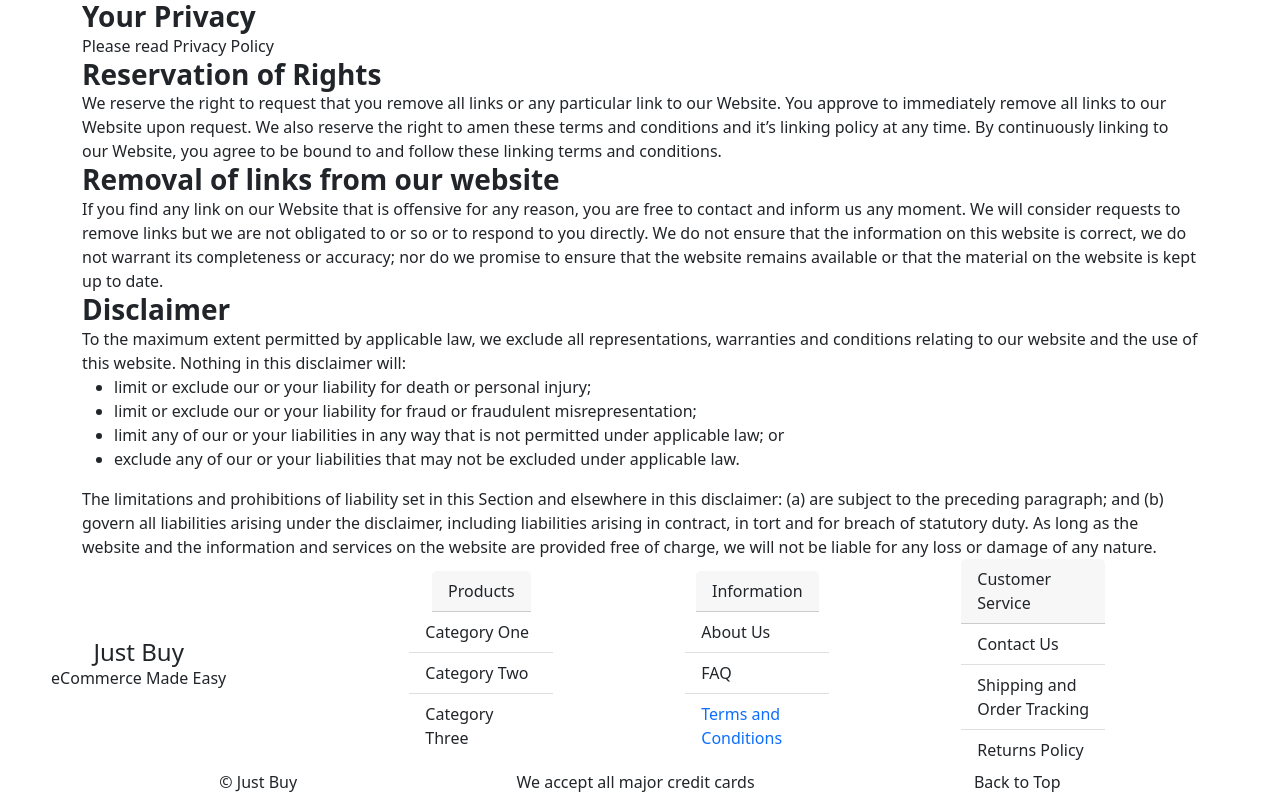
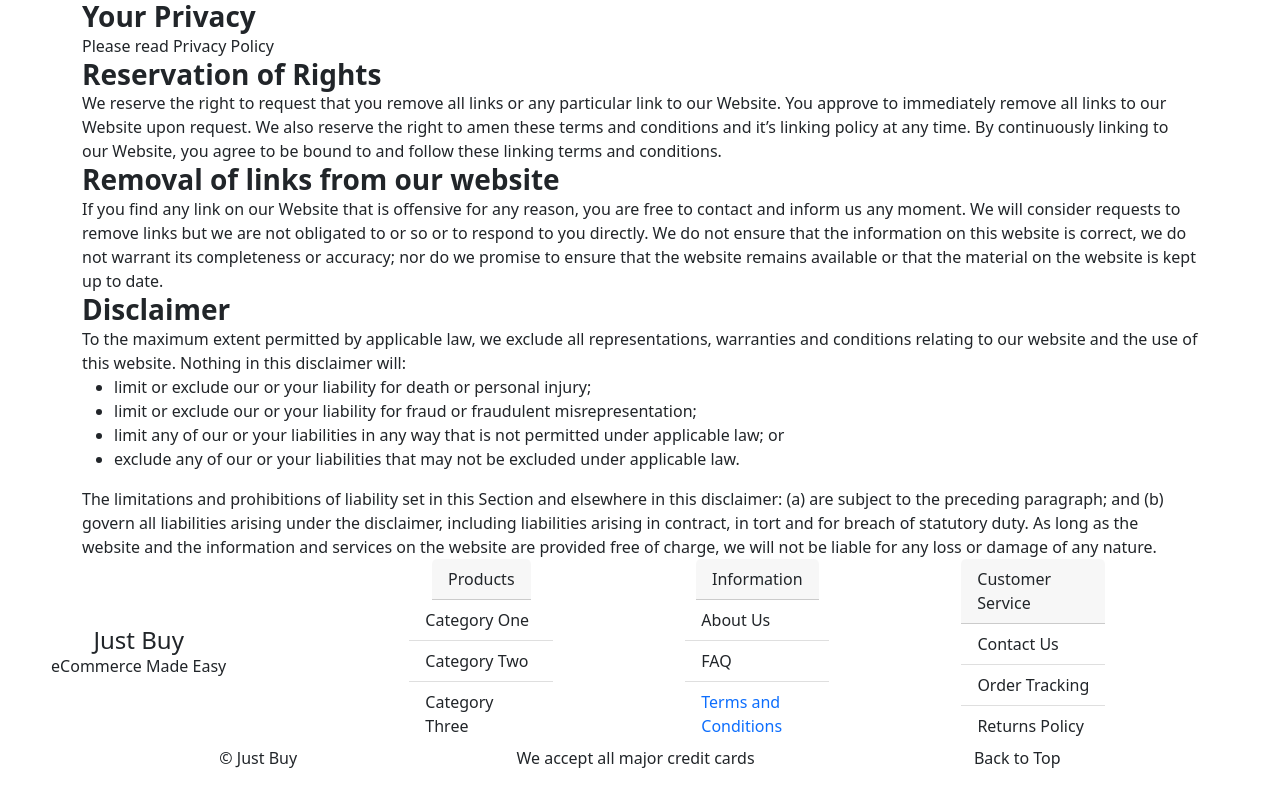
Before and after one commit to Spacepineapple/just_buy, a React (Create React App) app: page /terms in a window 1280 px wide. Shown: the part 1019-1813 px from the top of the page. After the commit the page ends 1789 px from the top, so only its background shows below. Built offline with nearby package versions, Linux system fonts and the light colour scheme.

Commit message:
Remove unnecessary lines and further adjust alignment of footer

```diff
--- a/src/components/Footer.js
+++ b/src/components/Footer.js
@@ -85,7 +85,7 @@ function Footer() {
                                         isActive ? "link-active" : "nav-link"
                                     }
                                     >
-                                    Shipping and Order Tracking
+                                    Order Tracking
                                 </NavLink>
                             </li>
                             <li className="list-group-item">
--- a/src/index.css
+++ b/src/index.css
@@ -36,6 +36,10 @@ footer {
   display: flex;
   flex-direction: column;
   align-items: center;
+}
+
+button {
+  background-color: #0072C6 !important;
 }
 
 /* Medium screens (tablets and small desktops) */
```
